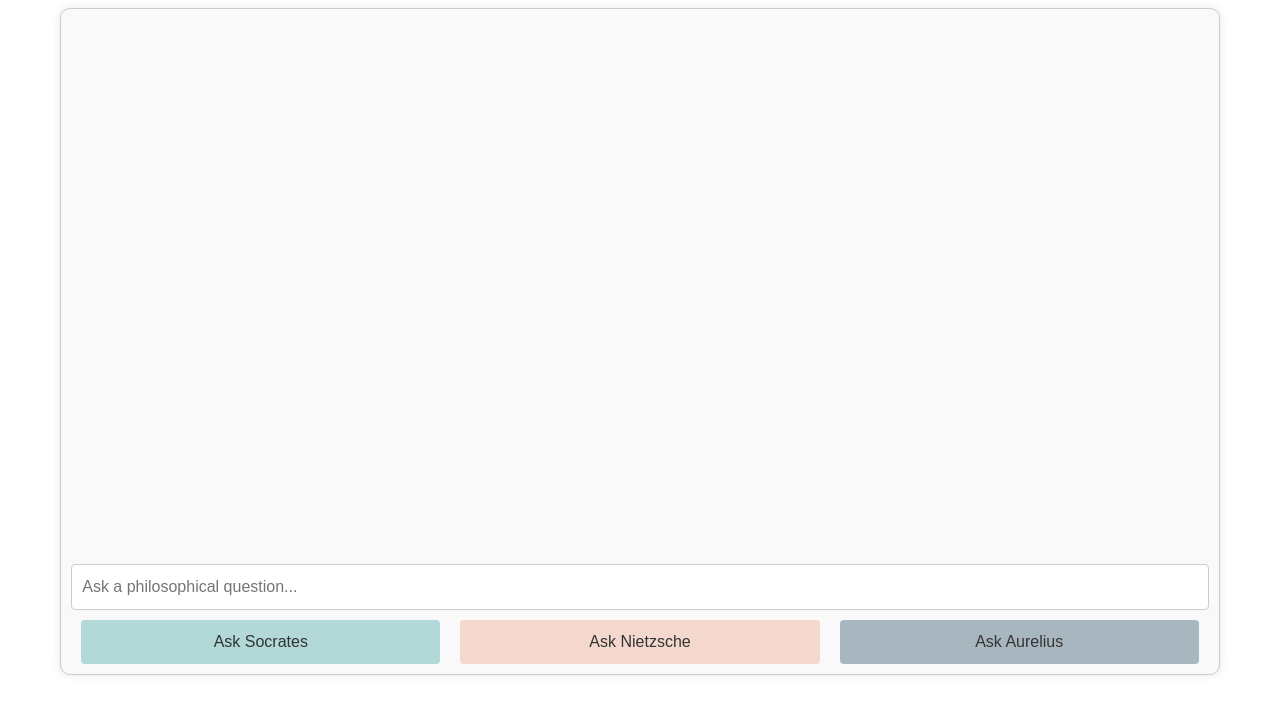
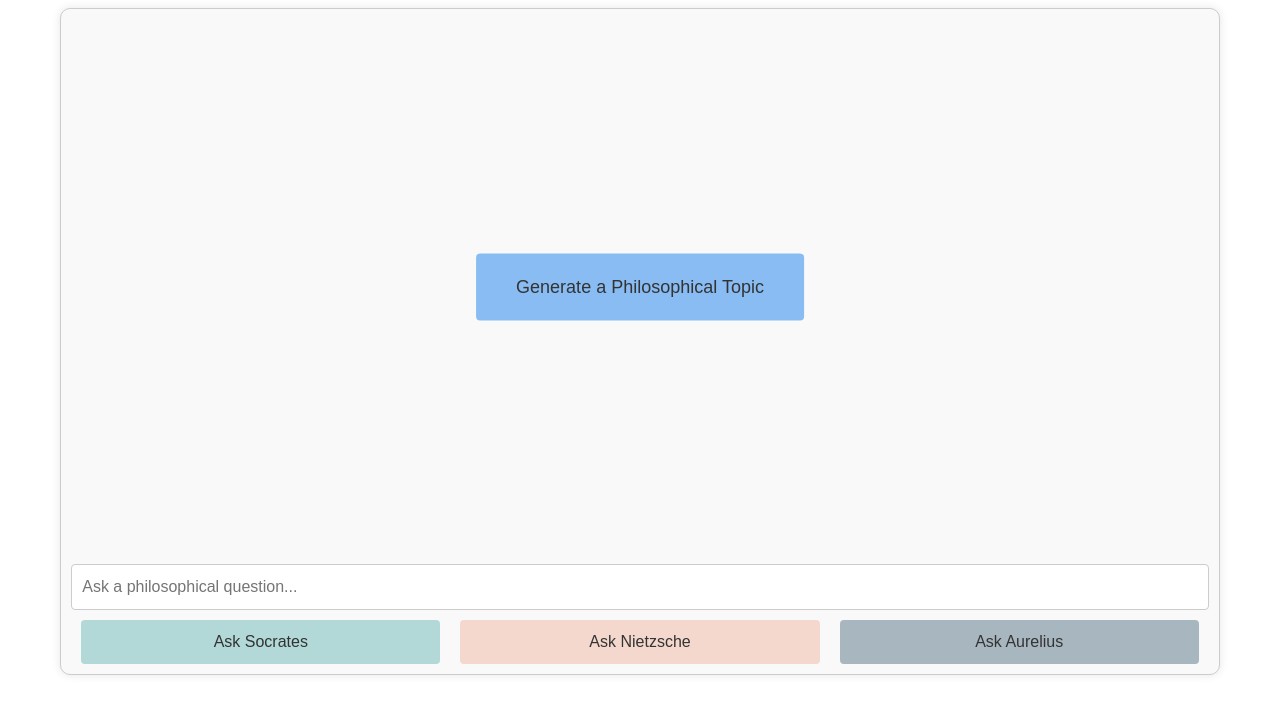
Before and after one commit to tomas-salgado/philosopher-debates, a Flask app: page / in a window 1280 px wide. Shown: the top 714 px of the page. Run offline with Flask 3, Linux system fonts and the light colour scheme.

Commit message:
add ability to generate a question

```diff
--- a/backend/app.py
+++ b/backend/app.py
@@ -46,6 +46,14 @@ def respond_to_user():
     response = api.get_philosopher_response(philosopher)
     return jsonify({"response": response})
 
+@app.route('/generate_topic', methods=['GET'])
+def generate_topic():
+    try:
+        topic = api.generate_debate_topic()
+        return jsonify({"topic": topic})
+    except Exception as e:
+        logging.error(f"Error generating topic: {str(e)}")
+        return jsonify({"error": "Failed to generate topic"}), 500
 
 if __name__ == '__main__':
     app.run(debug=True, host='0.0.0.0', port=int(os.getenv('PORT', 8080)))
--- a/backend/utils/anthropic_api.py
+++ b/backend/utils/anthropic_api.py
@@ -97,3 +97,30 @@ class AnthropicAPI:
         ) as stream:
             for text in stream.text_stream:
                 yield text
+
+    def generate_debate_topic(self):
+        """
+        Generates a philosophical debate topic using the AI model.
+
+        Returns:
+            str: A philosophical question or topic for debate.
+        """
+        system_prompt = """Generate an interesting philosophical debate topic or question.
+        The topic should be thought-provoking and suitable for a discussion between different philosophical perspectives.
+        Respond with only the topic/question itself, without any additional commentary.
+        Make it concise (1-2 sentences) and focused on fundamental philosophical concepts."""
+
+        messages = [{"role": "user", "content": "Generate a philosophical debate topic."}]
+
+        topic = ""
+        with self.client.messages.stream(
+            model="claude-3-sonnet-20240229",
+            max_tokens=100,
+            temperature=0.8,
+            system=system_prompt,
+            messages=messages
+        ) as stream:
+            for text in stream.text_stream:
+                topic += text
+
+        return topic.strip()
--- a/frontend/static/script.js
+++ b/frontend/static/script.js
@@ -6,6 +6,11 @@ function createLoadingIndicator() {
 }
 
 function sendMessage(philosopher) {
+    const generateTopicBtn = document.getElementById('generate-topic');
+    if (generateTopicBtn) {
+        generateTopicBtn.style.display = 'none';
+    }
+
     const userInput = document.getElementById('user-input').value;
     const chatWindow = document.getElementById('chat-window');
 
@@ -76,3 +81,27 @@ function sendMessage(philosopher) {
 
     document.getElementById('user-input').value = '';
 }
+
+function generateTopic() {
+    const userInput = document.getElementById('user-input');
+    const loadingIndicator = createLoadingIndicator();
+    const generateTopicBtn = document.getElementById('generate-topic');
+
+    generateTopicBtn.disabled = true;
+    generateTopicBtn.appendChild(loadingIndicator);
+
+    fetch('/generate_topic', {
+        method: 'GET',
+    })
+    .then(response => response.json())
+    .then(data => {
+        userInput.value = data.topic;
+        loadingIndicator.remove();
+        generateTopicBtn.disabled = false;
+    })
+    .catch(error => {
+        console.error('Failed to generate topic:', error);
+        loadingIndicator.remove();
+        generateTopicBtn.disabled = false;
+    });
+}
--- a/frontend/static/styles.css
+++ b/frontend/static/styles.css
@@ -11,10 +11,13 @@
 }
 
 #chat-window {
+    position: relative;
     height: 525px;
     overflow-y: scroll;
     margin-bottom: 10px;
     padding: 5px;
+    display: flex;
+    flex-direction: column;
 }
 
 #user-input, button {
@@ -146,3 +149,27 @@ button.ask-nietzsche:hover {
     50% { opacity: 1; }
     100% { opacity: 0; }
 }
+#generate-topic {
+    position: absolute;
+    top: 50%;
+    left: 50%;
+    transform: translate(-50%, -50%);
+    width: auto; /* Increased width for a bigger button */
+    padding: 20px 40px; /* Increased padding for a bigger button */
+    background-color: #89bcf3; /* Changed background color to blue */
+    transition: all 0.3s ease;
+    margin: 0;
+    z-index: 1;
+    display: block;
+    font-size: 18px; /* Increased font size for a bigger button */
+}
+
+#generate-topic:hover {
+    background-color: #4077b1; /* Changed hover background color to a darker blue */
+    transform: translate(-50%, -50%) scale(1.05);
+}
+
+/* Hide generate topic button when there are messages */
+#chat-window .message ~ #generate-topic {
+    display: none;
+}
--- a/frontend/templates/index.html
+++ b/frontend/templates/index.html
@@ -9,7 +9,9 @@
 </head>
 <body>
     <div id="chat-container">
-        <div id="chat-window"></div>
+        <div id="chat-window">
+            <button id="generate-topic" onclick="generateTopic()">Generate a Philosophical Topic</button>
+        </div>
         <input type="text" id="user-input" placeholder="Ask a philosophical question...">
         <div id="button-container">
             <button class="ask-socrates" onclick="sendMessage('Socrates')">Ask Socrates</button>
```
